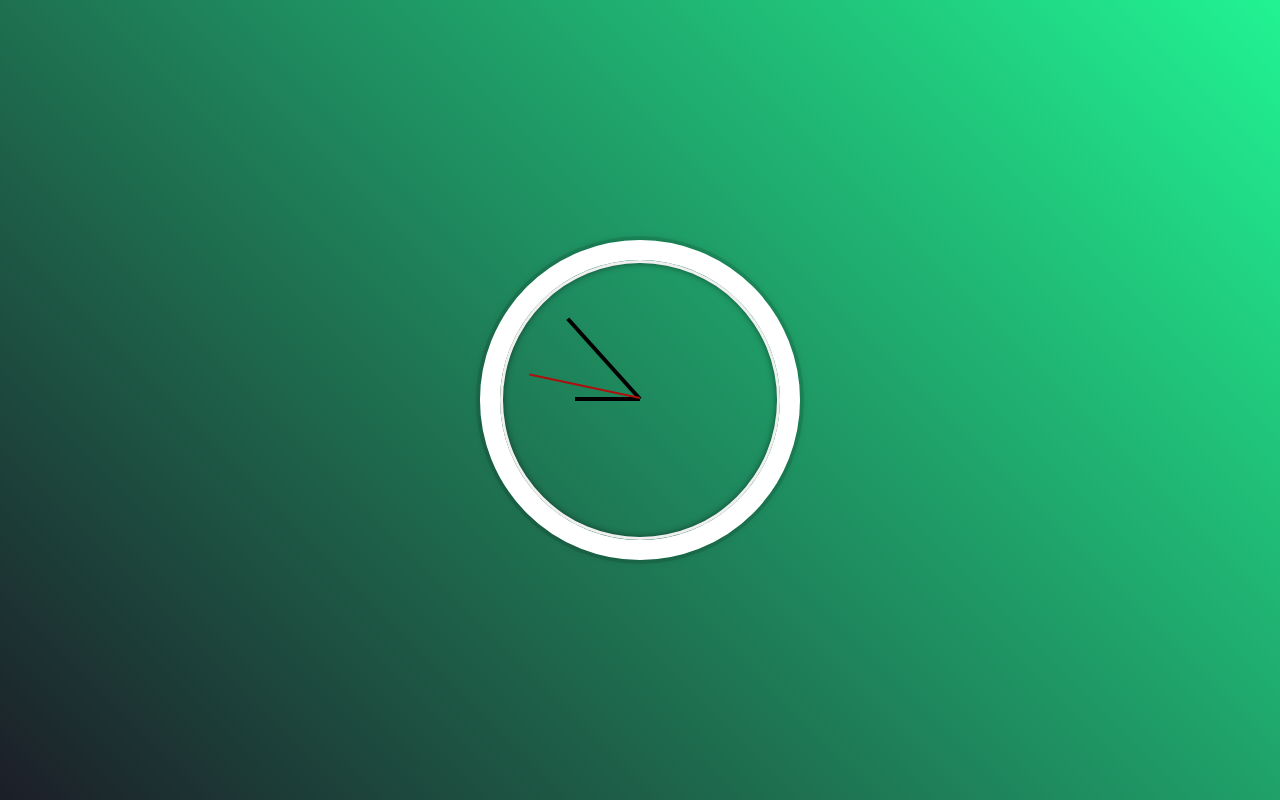
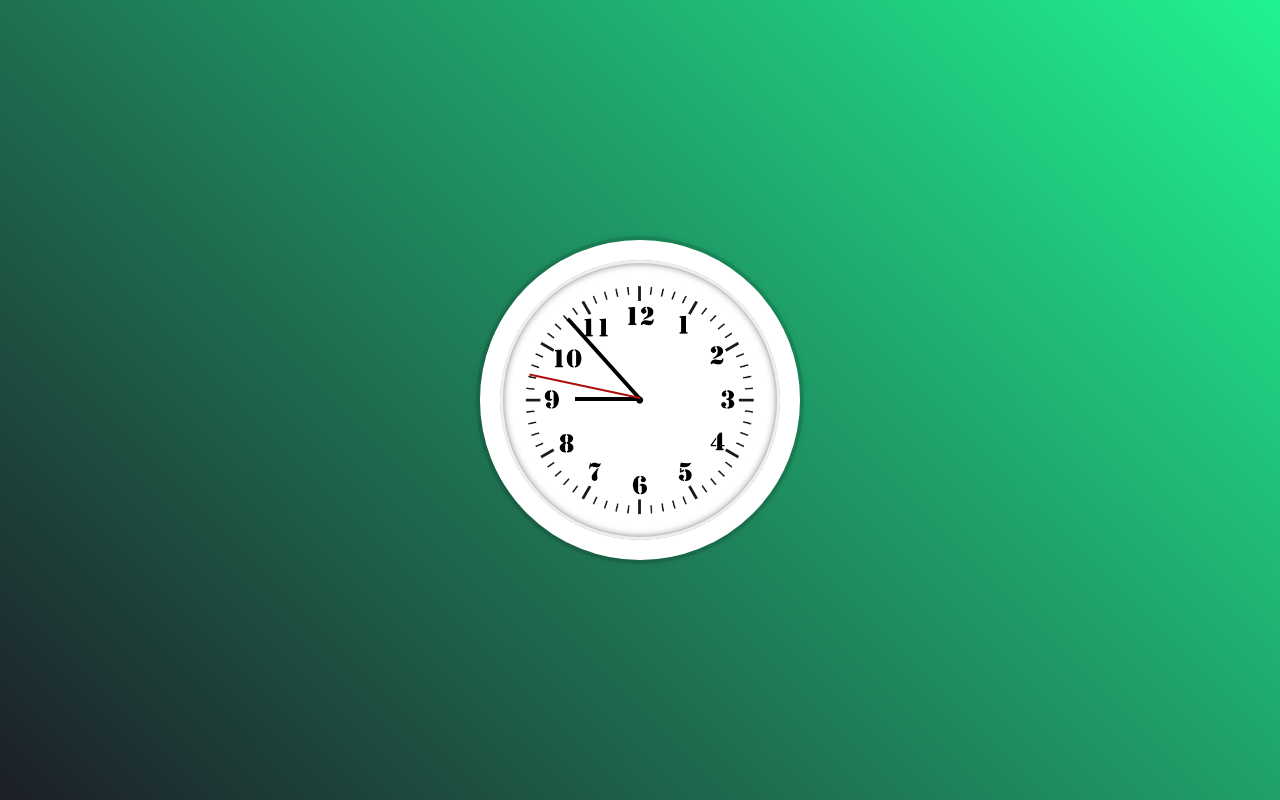
Before and after one commit to jannis2301/Analogue_Clock, a plain HTML site: page index.html in a window 1280 px wide. Drawn offline with Linux system fonts and the light colour scheme; the site is published under a folder, as on GitHub Pages, so addresses that start at the root find nothing.

Commit message:
image displayed

```diff
--- a/css/style.css
+++ b/css/style.css
@@ -1,6 +1,5 @@
 html {
   background: linear-gradient(45deg, #1c1e28, #21f392);
-  font-family: 'helvetica neue';
   text-align: center;
   font-size: 10px;
 }
@@ -24,7 +23,7 @@ body {
   padding: 2rem;
   box-shadow: 0 0 0 4px rgba(0, 0, 0, 0.1), inset 0 0 0 3px #efefef,
     inset 0 0 10px black, 0 0 10px rgba(0, 0, 0, 0.2);
-  background-image: url('/clock.png');
+  background-image: url('../img/clock.png');
   background-position: 50% 50%;
   background-repeat: no-repeat;
   background-size: contain;
@@ -34,7 +33,7 @@ body {
   position: relative;
   width: 100%;
   height: 100%;
-  transform: translateY(-3px); /* account for the height of the clock hands */
+  transform: translateY(-3px);
   z-index: 1;
 }
 
```
Also changed, not shown: img/clock.png (renamed from clock.png).
